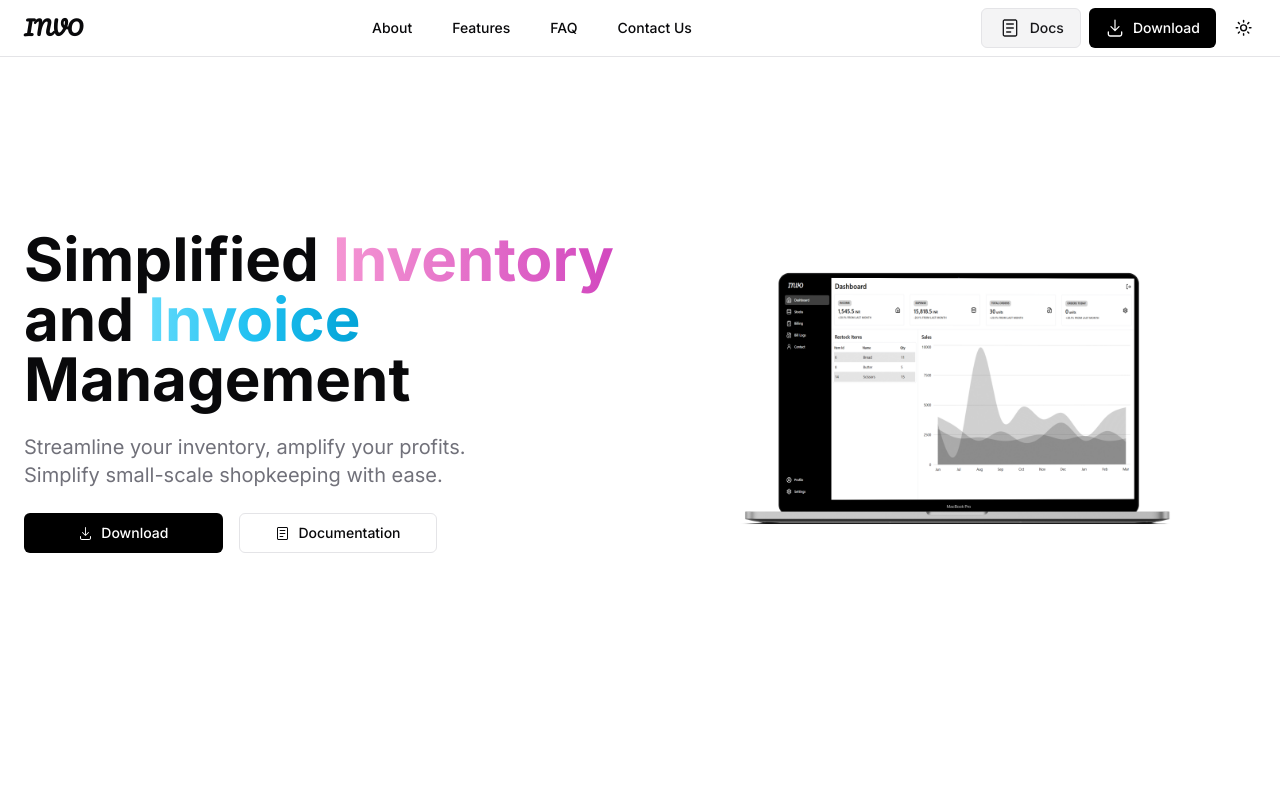
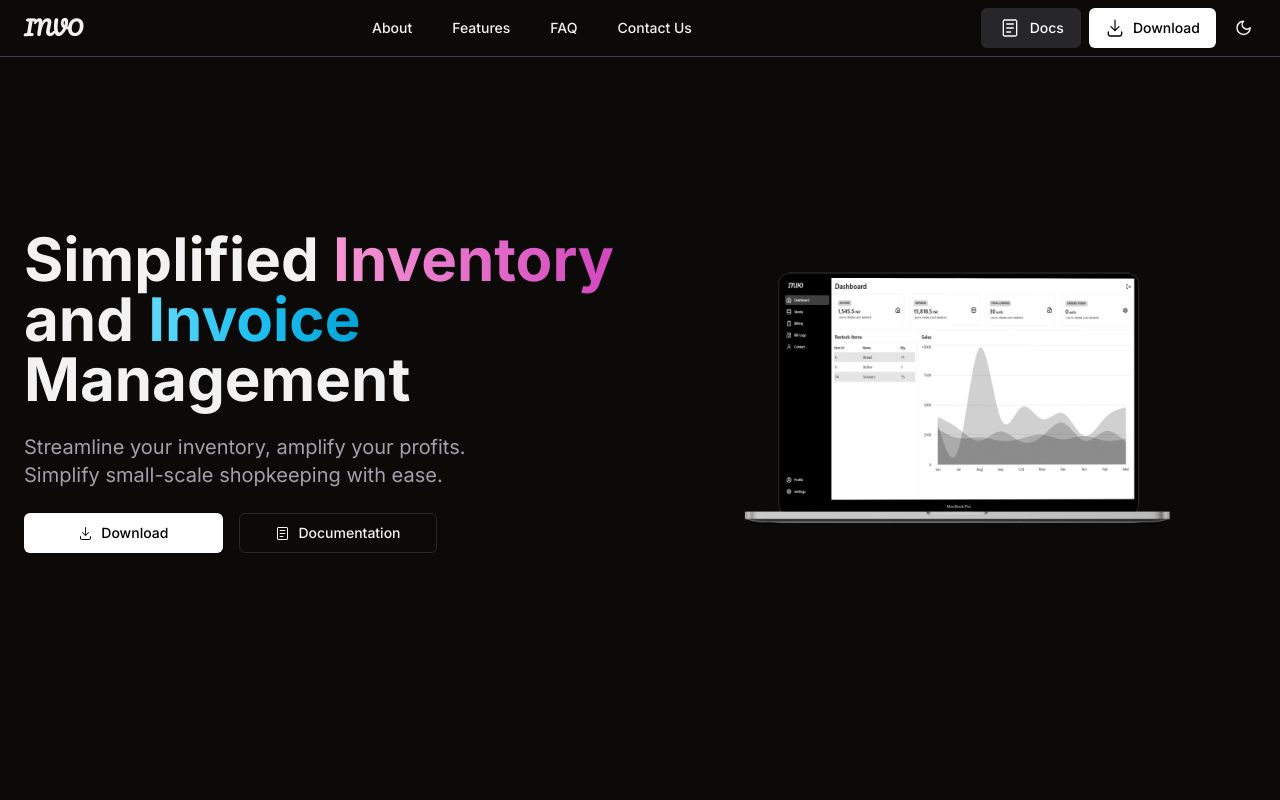
Before and after one commit to krish4693/invo-website, a Next.js app: page / in a window 1280 px wide. Shown: the top 800 px of the page. Built offline with nearby package versions, Linux system fonts and the light colour scheme.

Commit message:
fixed theme error-Theme provider in  layout.tsx

```diff
--- a/src/app/layout.tsx
+++ b/src/app/layout.tsx
@@ -3,6 +3,8 @@ import { Inter } from "next/font/google";
 import "./globals.css";
 import { Navbar } from "@/components/Navbar";
 import { Footer } from "@/components/Footer";
+import { ThemeProvider } from "@/components/theme-provider";
+
 
 const inter = Inter({ subsets: ["latin"] });
 
@@ -19,9 +21,12 @@ export default function RootLayout({
   return (
     <html lang="en">
       <body className={inter.className}>
-        <Navbar />
-        {children}
-      <Footer/>
+        <ThemeProvider>
+          <Navbar />
+
+          <main>{children}</main>
+          <Footer />
+        </ThemeProvider>
 
       </body>
     </html>
--- a/src/components/Navbar.tsx
+++ b/src/components/Navbar.tsx
@@ -1,4 +1,5 @@
 "use client"
+import Link from "next/link";
 import { useEffect, useState } from "react";
 import { Button } from "./ui/button";
 import {
@@ -46,11 +47,7 @@ const routeList: RouteProps[] = [
 ];
 
 export const Navbar = () => {
-  const [isOpen, setIsOpen] = useState<boolean>(false);
-  const [isClient,setIsClient] = useState<boolean>(false);
-  useEffect(() => {
-    setIsClient(true)
-  },[]);
+  const [isOpen, setIsOpen] = useState<boolean>(false)
   return (
     <div className="sticky border-b-[1px] top-0 z-40 w-full bg-white dark:border-b-slate-700 dark:bg-background">
       <NavigationMenu className="mx-auto">
@@ -130,15 +127,15 @@ export const Navbar = () => {
                 Docs
 
             </a>
-            <Button>
-            <a
+            <Button asChild>
+            <Link
               href="https://github.com/leoMirandaa/shadcn-landing-page.git"
               target="_blank"
               className="flex"
             >
               <DownloadIcon className="mr-2 w-5 h-5" />
               Download
-            </a>
+            </Link>
 
             </Button>
 
```
